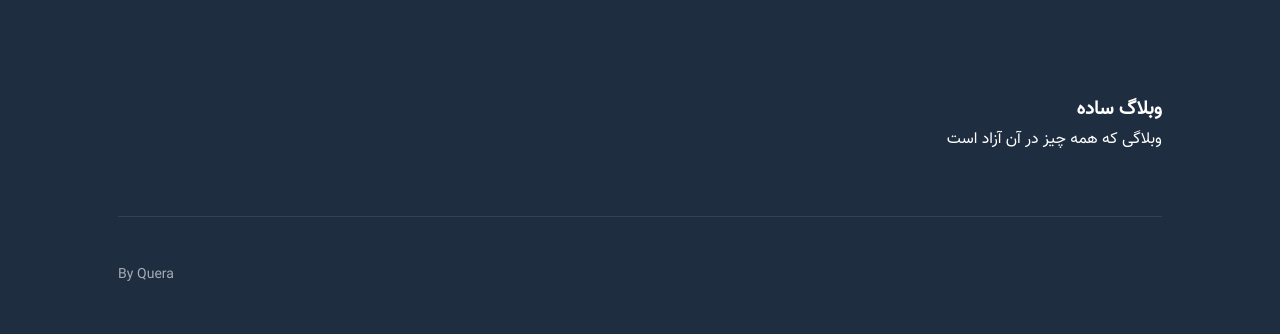
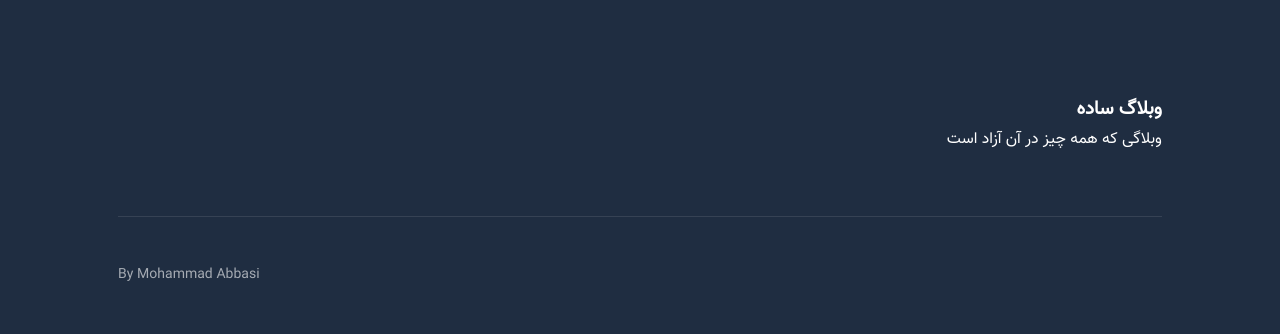
Before and after one commit to mohammadv184/php-simple-blog, a PHP site: page / in a window 1280 px wide. Shown: the part 640-974 px from the top of the page. Run offline with PHP 8.4, Linux system fonts and the light colour scheme; data that the repository does not hold is empty.

Commit message:
update style

```diff
--- a/app/templates/index.tpl
+++ b/app/templates/index.tpl
@@ -83,7 +83,7 @@
           <hr class="my-5">
           <div class="row align-items-center">
             <div class="col-md-12 text-right small">
-              By <a href="https://quera.ir" target="_blank">Quera</a>
+              By <a href="#" target="_blank">Mohammad Abbasi</a>
             </div>
           </div>
         </div>
--- a/app/templates/post.tpl
+++ b/app/templates/post.tpl
@@ -75,7 +75,7 @@
           <hr class="my-5">
           <div class="row align-items-center">
             <div class="col-md-12 text-right small">
-              By <a href="https://quera.ir" target="_blank">Quera</a>
+              By <a href="#" target="_blank">Mohammad Abbasi</a>
             </div>
           </div>
         </div>
```
